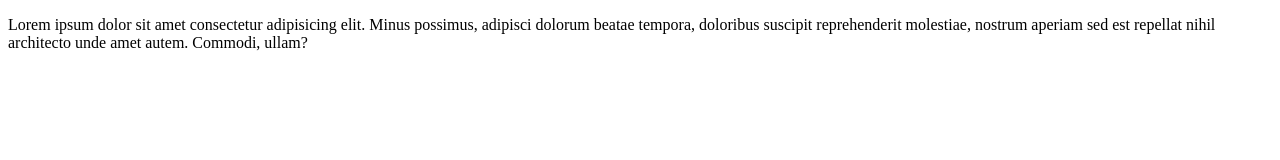
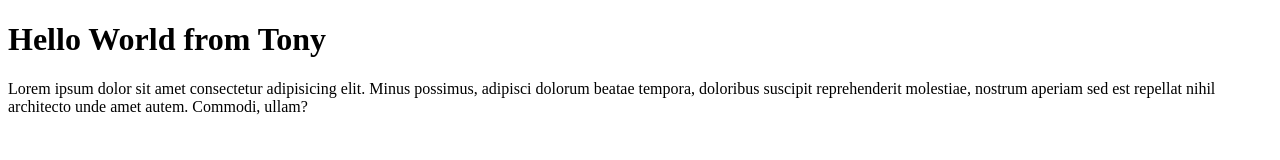
Before and after one commit to Tonkooo/Branching-Demo, a plain HTML site: page index.html in a window 1280 px wide. Drawn offline with Linux system fonts and the light colour scheme.

Commit message:
Added Title from Tony

```diff
--- a/index.html
+++ b/index.html
@@ -10,6 +10,7 @@
 
 <body>
     <div>
+        <h1>Hello World from Tony</h1>
         <p>Lorem ipsum dolor sit amet consectetur adipisicing elit. Minus possimus, adipisci dolorum beatae tempora,
             doloribus suscipit reprehenderit molestiae, nostrum aperiam sed est repellat nihil architecto unde amet
             autem. Commodi, ullam?</p>
```
